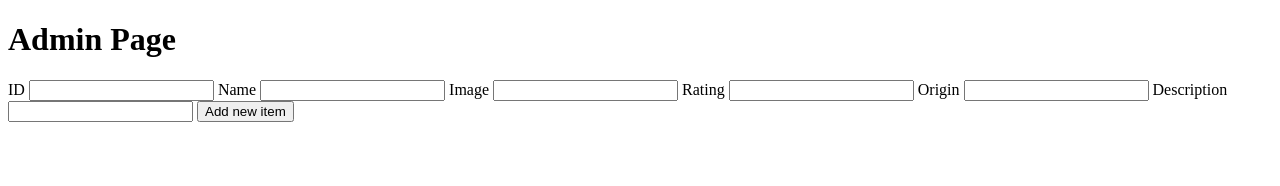
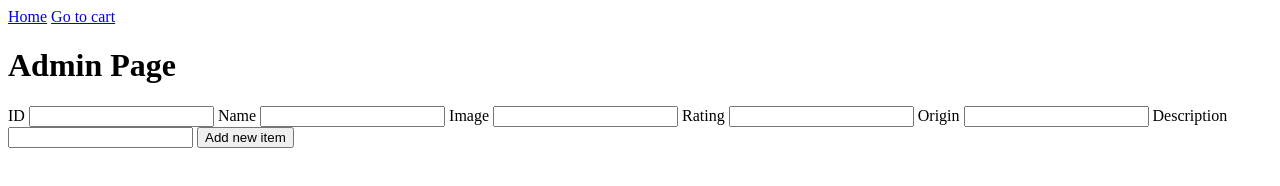
Before and after one commit to VioletKatrinStewart/hauntedobjectstore, a website: page admin/index.html in a window 1280 px wide. Drawn offline with Linux system fonts and the light colour scheme.

Commit message:
added paths between pages

```diff
--- a/admin/index.html
+++ b/admin/index.html
@@ -7,6 +7,11 @@
     <title>Document</title>
 </head>
 <body>
+
+    <a href="../">Home</a>
+
+    <a href="../cart/">Go to cart</a>
+
 
     <h1>Admin Page</h1>
 
```
Also changed, not shown: cart/index.html (+1 -0 lines), index.html (+1 -0 lines).
